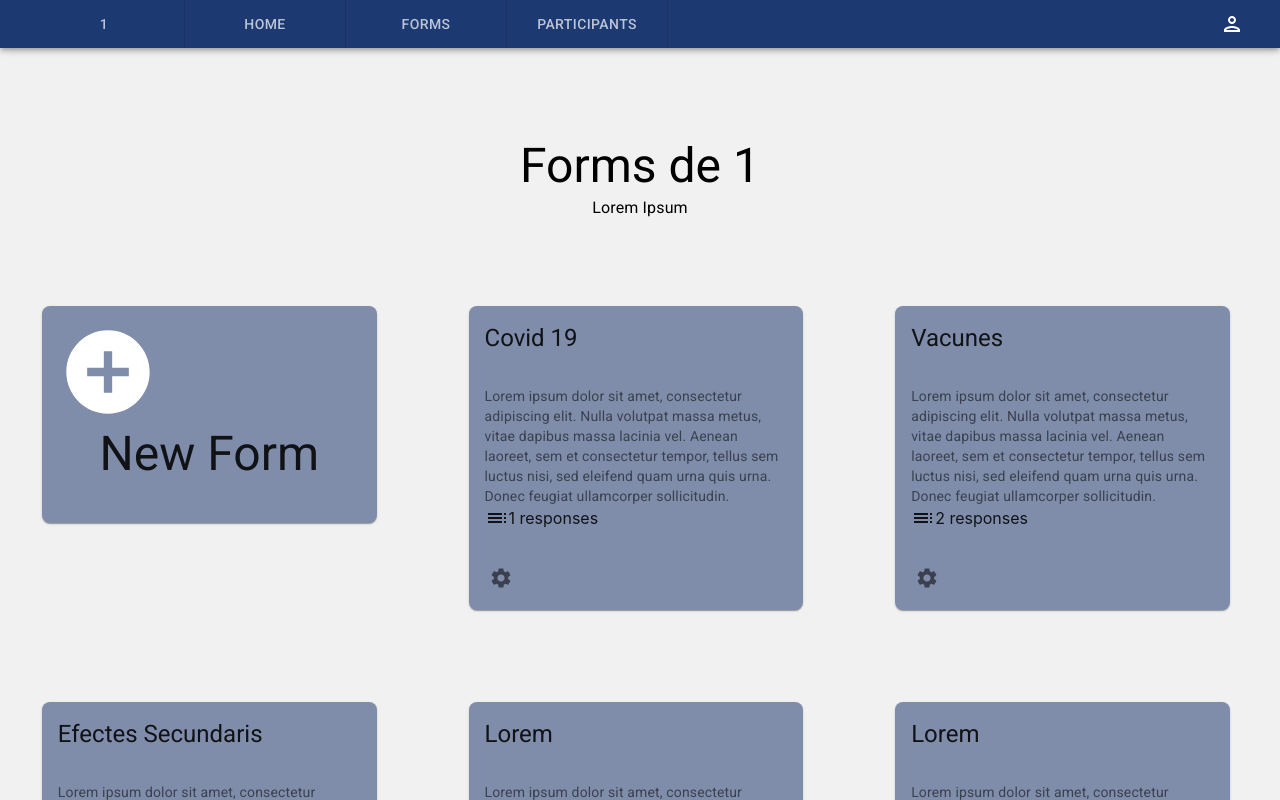
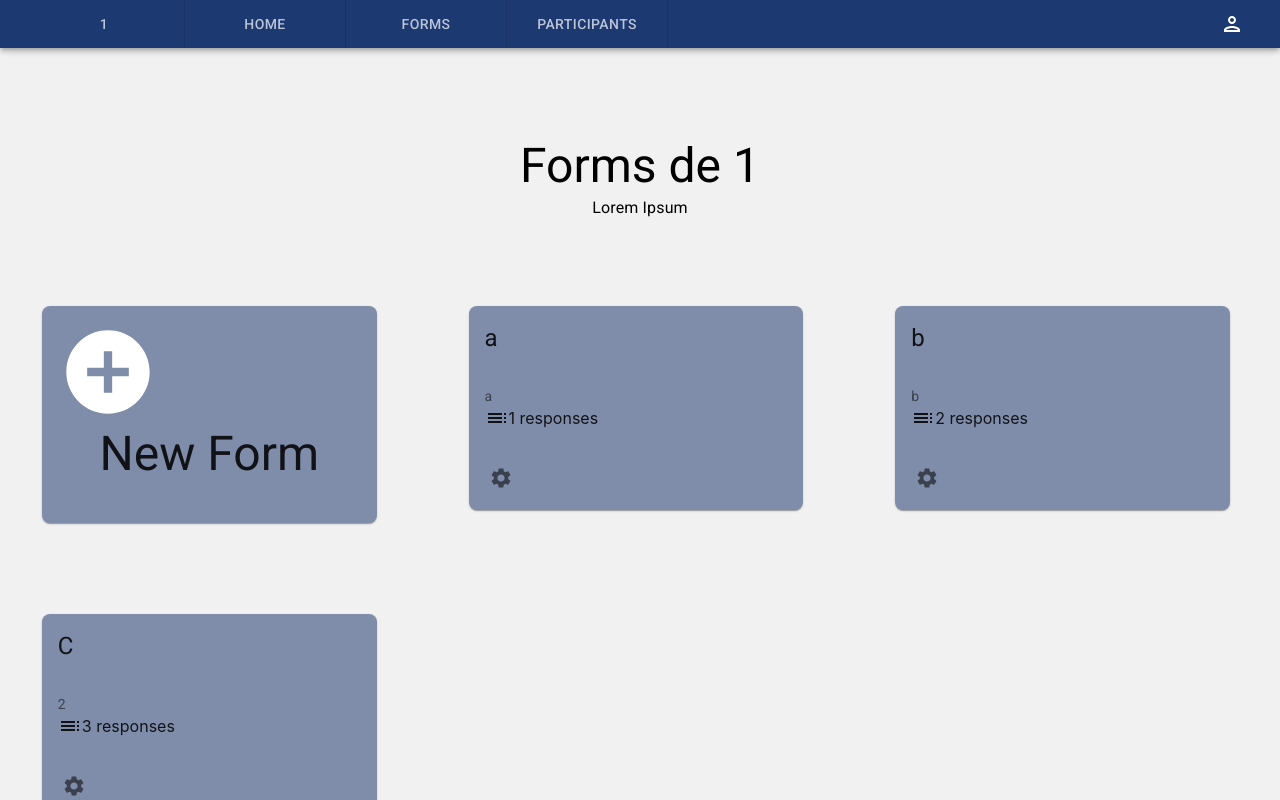
Before and after one commit to JRomeroSuarez/openmrs, a React (Create React App) app: page /study/1/forms in a window 1280 px wide. Shown: the top 800 px of the page. Built offline with nearby package versions, Linux system fonts and the light colour scheme.

Commit message:
Clean code and adapt the code to the JSON file

```diff
--- a/src/pages/FormsPage.js
+++ b/src/pages/FormsPage.js
@@ -4,8 +4,8 @@ import AppFrame from "../components/AppFrame";
 import FormsCard from "../components/FormsCard";
 
 import {useLocation} from 'react-router-dom'
-import {listForms} from "../data/forms";
 import AddForm from "../components/AddForm";
+import Forms from "../endpointsPostman/forms.json"
 
 const FormsPage = () => {
 
@@ -30,6 +30,7 @@ const FormsPage = () => {
             linkTab: "/study/" + path_array[path_array.length - 2] + "/participants",
         }
     ];
+
     return (
         <AppFrame tabs={tabs}>
             <Grid item style={{marginTop: "5em"}}>
@@ -42,11 +43,11 @@ const FormsPage = () => {
             <Grid container xs={12} spacing={1}>
                 <AddForm/>
 
-                {listForms.map(item => (
-                    <FormsCard name={item.name}
-                               path={`forms/${item.name}`}
+                {Forms.map(item => (
+                    <FormsCard name={item.title}
+                               path={`forms/${item.title}`}
                                description={item.description}
-                               responses={item.responses}
+                               responses={item.numResponses}
                     />
                 ))}
             </Grid>
```
